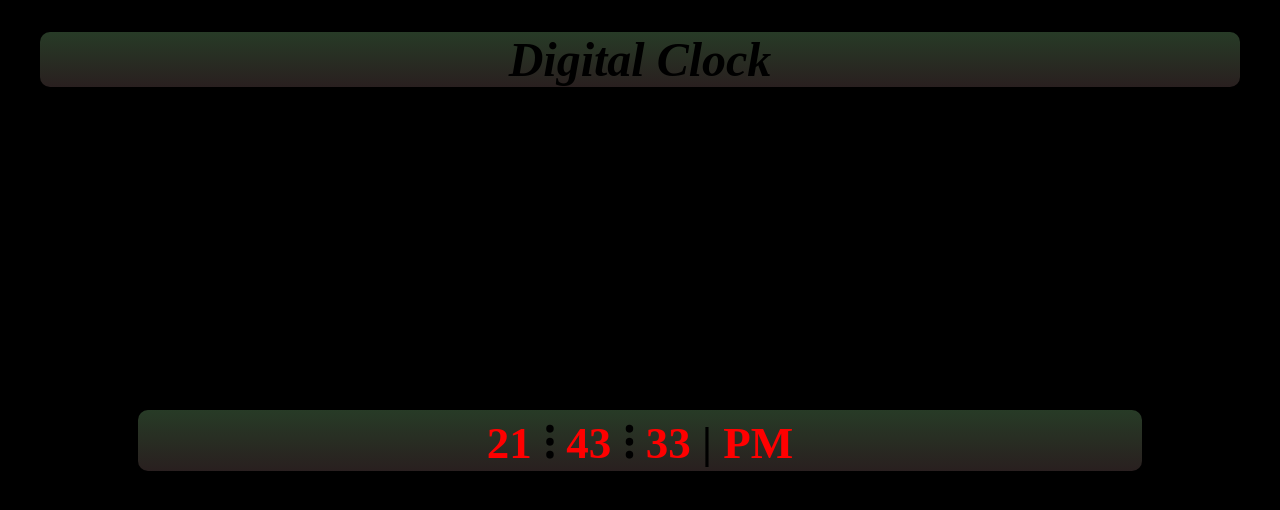
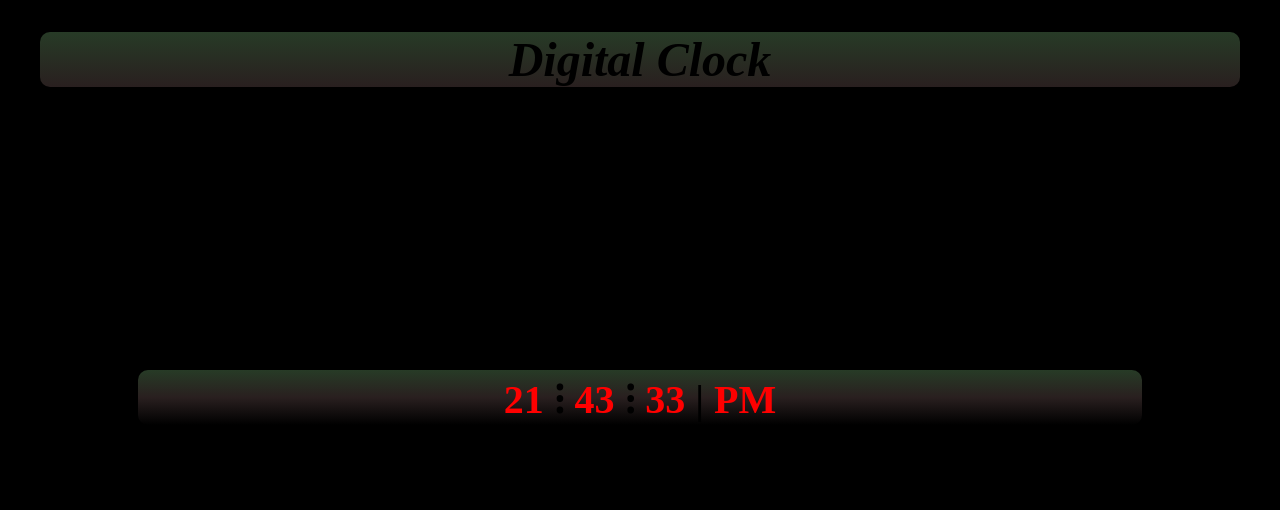
Before and after one commit to MdMohsinHaider/Digital-Clock, a plain HTML site: page index.html in a window 1280 px wide. Drawn offline with Linux system fonts and the light colour scheme.

Commit message:
Clock box aligning font

```diff
--- a/SkinColor.css
+++ b/SkinColor.css
@@ -14,10 +14,9 @@ body{
 }
 
 #BOX{
-    background:linear-gradient(rgba(53, 80, 52, 0.738),rgba(88, 67, 67, 0.467));
+    background:linear-gradient(rgba(53, 80, 52, 0.738),rgba(88, 67, 67, 0.467),rgba(0, 0, 0, 0.971));
     margin: 10px;
     border-radius: 10px;
-    padding: px;
 }
 
 .clock_Box{
@@ -25,9 +24,8 @@ body{
     font-weight: bold;
     position: absolute;
     color: rgb(255, 0, 0);
-    top: 50%;
+    top: 45%;
     left: 10%;
     right: 10%;
-    font-size:45px;
-    background: linear-gradient(black,);
+    font-size:40px;
 }
```
